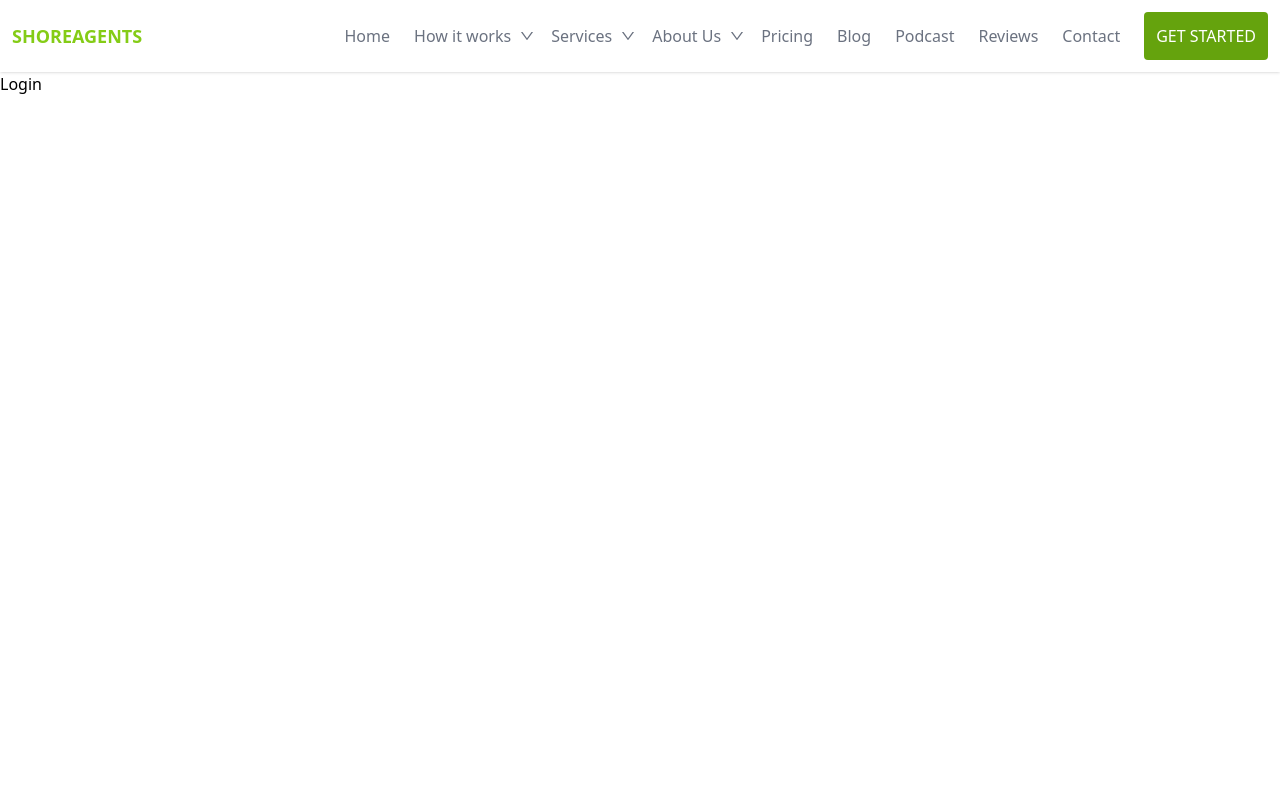
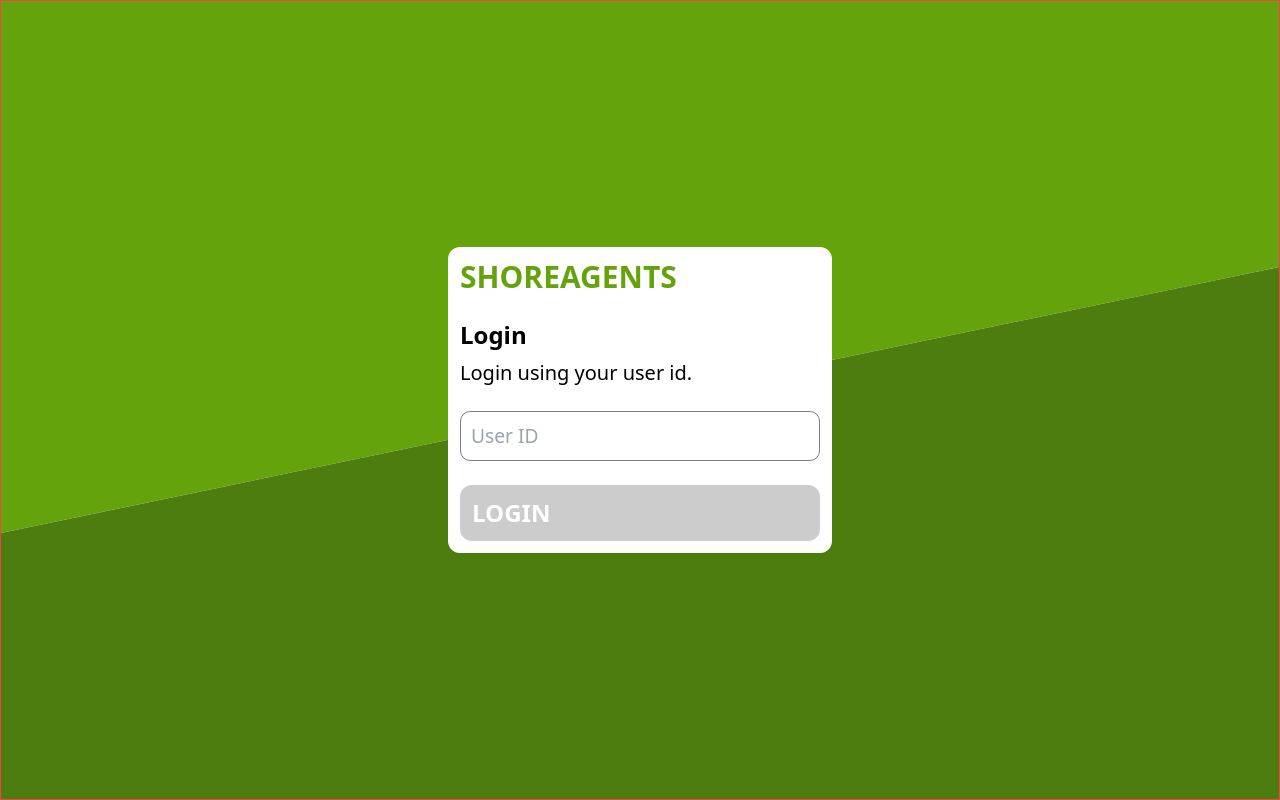
Before and after one commit to marklumba1/shoreagents-demo, a React (Vite) app: page /login in a window 1280 px wide. Built offline with nearby package versions, Linux system fonts and the light colour scheme.

Commit message:
add updates

```diff
--- a/package.json
+++ b/package.json
@@ -11,10 +11,13 @@
   },
   "dependencies": {
     "axios": "^1.6.2",
+    "install": "^0.13.0",
+    "npm": "^10.2.4",
     "react": "^18.2.0",
     "react-dom": "^18.2.0",
     "react-icons": "^4.12.0",
     "react-router-dom": "^6.20.0",
+    "sweetalert2": "^11.10.1",
     "swiper": "^11.0.5"
   },
   "devDependencies": {
--- a/src/App.tsx
+++ b/src/App.tsx
@@ -1,6 +1,6 @@
 import Home from "./pages/Home";
 import Navbar from "./components/Navbar/Navbar";
-import { BrowserRouter, Route, Routes, Link } from "react-router-dom";
+import { BrowserRouter, Route, Routes, Navigate } from "react-router-dom";
 import Login from "./pages/Login";
 const App = () => {
   const options = [
@@ -37,14 +37,15 @@ const App = () => {
       menu: "Contact",
     },
   ];
+
   return (
     <div>
       <BrowserRouter>
         <Navbar options={options} brand="SHOREAGENTS" />
         <Routes>
-          <Route path="/" element={<Home />} />
+          <Route path="/home" element={<Home />} />
           <Route path="/login" element={<Login />} />
-          <Route path="*" element={<p>404 Page not found</p>} />
+          <Route path="*" element={<Navigate to="/home" replace={true} />} />
         </Routes>
       </BrowserRouter>
     </div>
--- a/src/components/Jumbotron/Jumbotron.tsx
+++ b/src/components/Jumbotron/Jumbotron.tsx
@@ -22,7 +22,7 @@ const Jumbotron: React.FC<JumbotronInterface> = ({
   }, [imageIndex]);
 
   return (
-    <div className="relative flex justify-center py-32">
+    <div className="relative flex justify-center pt-32">
       <img
         src={images[imageIndex]}
         className="w-full h-[700px] object-cover border-b-8 absolute top-0 z-[-10] border-lime-500 transition-all filter brightness-50"
--- a/src/components/Navbar/Navbar.tsx
+++ b/src/components/Navbar/Navbar.tsx
@@ -1,15 +1,20 @@
 import NavbarInterface from "./NavbarInterface";
 import { useState } from "react";
-import { Link } from "react-router-dom";
+import { Link, useLocation } from "react-router-dom";
 import { AiOutlineDown, AiOutlineMenu, AiOutlineClose } from "react-icons/ai";
 const Navbar: React.FC<NavbarInterface> = ({ brand, options }) => {
   const [showOption, setShowOption] = useState(0);
   const [showMobile, setShowMobile] = useState(false);
+  const { pathname } = useLocation();
   const isMobileClass = showMobile
     ? "flex flex-col bg-white absolute top-[100%] left-0 right-0 entrance-top"
     : "hidden";
   return (
-    <div className="relative p-3 shadow flex justify-between items-center z-50">
+    <div
+      className={`relative p-3 shadow flex justify-between items-center z-50 ${
+        pathname === "/login" && "hidden"
+      }`}
+    >
       <Link to="/" className="text-lg font-bold text-lime-500">
         {brand}
       </Link>
@@ -57,7 +62,9 @@ const Navbar: React.FC<NavbarInterface> = ({ brand, options }) => {
           />
         )}
 
-        <button className="btn btn-primary">GET STARTED</button>
+        <Link to="/login" className="btn btn-primary">
+          GET STARTED
+        </Link>
       </div>
     </div>
   );
--- a/src/hooks/useAxios.ts
+++ b/src/hooks/useAxios.ts
@@ -1,5 +1,5 @@
 import axios from "axios";
-import { useState, useEffect } from "react";
+import { useState } from "react";
 
 const useAxios = ({
   url,
@@ -10,29 +10,28 @@ const useAxios = ({
   method: string;
   payload?: string;
 }) => {
-  const [loading, setLoading] = useState(true);
+  const [loading, setLoading] = useState(false);
   const [error, setError] = useState("");
   const [data, setData] = useState([]);
 
-  useEffect(() => {
   const fetchData = async () => {
     try {
+      setLoading(true);
       const response = await axios.request({
         data: payload,
         method,
         url,
       });
       setData(response.data);
+      setError("");
     } catch (error: any) {
       setError(error?.message);
     } finally {
       setLoading(false);
     }
   };
-    fetchData();
-  }, []);
 
-  return { loading, error, data };
+  return { loading, error, data, fetchData };
 };
 
 export default useAxios;
--- a/src/index.scss
+++ b/src/index.scss
@@ -14,6 +14,11 @@
   }
   .btn {
     @apply rounded p-3;
+    &:disabled {
+      cursor: default;
+      pointer-events: none;
+      background-color: #ccc;
+    }
   }
   .btn-primary {
     @apply bg-lime-600 text-white cursor-pointer;
@@ -29,10 +34,22 @@
       transition: 500ms;
     }
   }
-
   .fade-in {
     opacity: 0;
     animation: fade-in 300ms linear forwards;
+  }
+  input[type="text"] {
+    border: 1px solid gray;
+    padding: 10px;
+    font-size: 1.2rem;
+    border-radius: 10px;
+    &:active,
+    &:focus {
+      outline: none;
+      background: #eee;
+      transition: 300ms;
+      border: 1px solid rgb(68, 239, 79);
+    }
   }
 }
 
--- a/src/pages/Home.tsx
+++ b/src/pages/Home.tsx
@@ -4,6 +4,9 @@ import Jumbotron from "../components/Jumbotron/Jumbotron";
 import useAxios from "../hooks/useAxios";
 import Loader from "../components/Loader/Loader";
 import Footer from "../components/Footer/Footer";
+import Swal from "sweetalert2";
+import { useEffect } from "react";
+
 const Home = () => {
   const sampleJumbotronProps = {
     images: [
@@ -28,10 +31,13 @@ const Home = () => {
     reviews: "End of Jumbotron Component",
   };
 
-  const { data, loading, error } = useAxios({
+  const { data, loading, fetchData } = useAxios({
     url: "https://jsonplaceholder.typicode.com/users",
     method: "GET",
   });
+  useEffect(() => {
+    fetchData();
+  }, []);
 
   return (
     <div>
@@ -44,7 +50,7 @@ const Home = () => {
         slider={sampleJumbotronProps.slider}
       />
 
-      <div className="flex justify-center py-32">
+      <div className="flex justify-center pb-32">
         <div className="container flex flex-col justify-center items-center">
           <p className="py-8 text-3xl">Members</p>
           {data && !loading && (
--- a/src/pages/Login.tsx
+++ b/src/pages/Login.tsx
@@ -1,5 +1,53 @@
+import { Link } from "react-router-dom";
+import { useState } from "react";
+import useAxios from "../hooks/useAxios";
+import { AiOutlineLoading3Quarters } from "react-icons/ai";
+
 const Login = () => {
-  return <div>Login</div>;
+  const [userID, setUserID] = useState("");
+  const { loading, error, data, fetchData } = useAxios({
+    url: `https://jsonplaceholder.typicode.com/users/${userID}`,
+    method: "GET",
+  });
+
+  const handleLogin = () => {
+    fetchData();
+  };
+
+  return (
+    <div className="relative h-[100vh] w-[100vw] border border-red-500 flex justify-center items-center">
+      <div className=" absolute top-0 left-0 z-[-10]  [clip-path:polygon(0_0,100%_0,100%_50%,0%_100%)] h-2/3 w-full bg-lime-600 "></div>
+      <div className=" absolute bottom-0 left-0 z-[-10]  [clip-path:polygon(0_50%,100%_0,100%_100%,0%_100%)] h-2/3 w-full bg-lime-700 "></div>
+      <div className=" bg-white gap-6 p-3 rounded-xl flex flex-col w-[30vw]">
+        <Link to="/" className="text-3xl font-bold text-lime-600">
+          SHOREAGENTS
+        </Link>
+        <div className=" flex flex-col gap-2">
+          <p className="text-2xl font-bold">Login</p>
+          <p className="text-xl">Login using your user id.</p>
+        </div>
+
+        <div className="flex flex-col gap-2">
+          <input
+            type="text"
+            placeholder="User ID"
+            value={userID}
+            onChange={(e) => setUserID(e.target.value)}
+          />
+          {error && <p className="text-red-500">{"User not found."}</p>}
+        </div>
+
+        <button
+          className="btn btn-primary rounded-xl text-2xl font-semibold flex items-center gap-2"
+          onClick={handleLogin}
+          disabled={!userID || loading}
+        >
+          {loading && <AiOutlineLoading3Quarters className=" animate-spin" />}
+          LOGIN
+        </button>
+      </div>
+    </div>
+  );
 };
 
 export default Login;
```
Also changed, not shown: 1 other file (tests, documents, lock files or other folders). Lines whose indentation alone changed are shown as unchanged.
